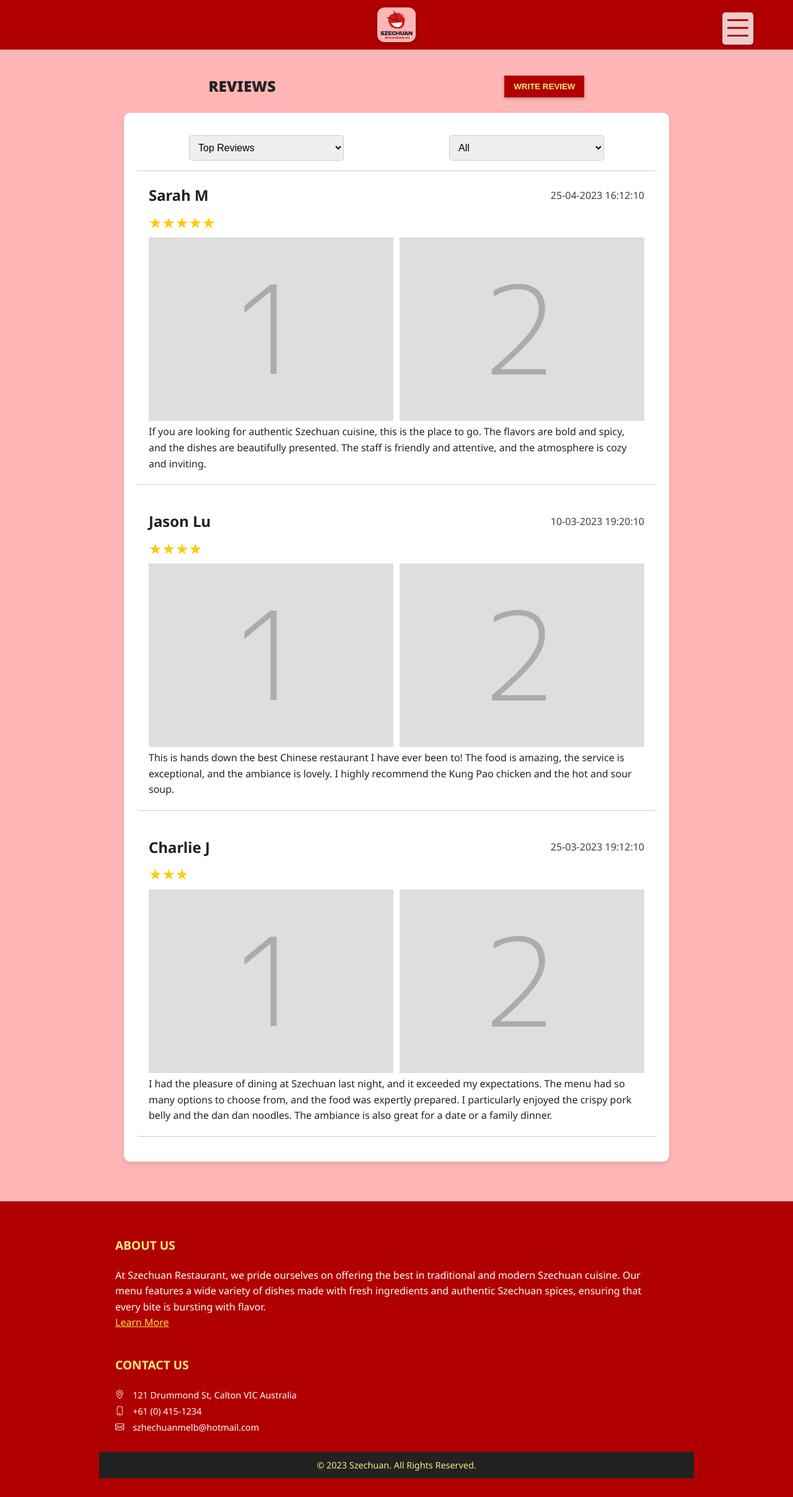
After one commit to Theochenxiyuan/restaurant-website, a PHP site: page /reviews.php in a window 1280 px wide. The commit adds this page. Shown: the whole page at 62% size. Run offline with PHP 8.4, Linux system fonts and the light colour scheme.

Commit message:
first build of the reviews page frontend

```diff
--- a/css/global.css
+++ b/css/global.css
@@ -13,7 +13,7 @@
   --gold-3: #ffe13e;
   --gold-4: #fdea7a;
   --dark-1: #222;
-  --dark-2: #383838;
+  --dark-2: #414141;
 }
 
 ::selection {
@@ -216,3 +216,12 @@ footer a {
   text-align: center;
   font-size: 0.9rem;
 }
+
+.card {
+  background-color: #fff;
+  border-radius: 10px;
+  box-shadow: 0 4px 8px rgba(0, 0, 0, 0.1);
+  padding: 20px;
+  margin: auto;
+  max-width: 880px;
+}
--- /dev/null
+++ b/css/reviews.css
@@ -0,0 +1,160 @@
+main .container.flex {
+  justify-content: space-around;
+  gap: 1rem;
+}
+
+.reviews-section {
+  margin-left: auto;
+  margin-right: auto;
+}
+
+.reviews-section > .grid {
+  grid-template-columns: 1fr 1fr;
+  border-bottom: 1px solid #ccc;
+}
+
+.reviews-section select {
+  max-width: 250px;
+  width: calc(50vw - 3rem);
+  display: inline-block;
+  padding: 10px;
+  border: 1px solid #ccc;
+  border-radius: 5px;
+  font-size: 16px;
+  line-height: 1.5;
+}
+
+.review {
+  background-color: #fff;
+  border-radius: 5px;
+  padding: 20px;
+  margin-bottom: 20px;
+  border-bottom: 1px solid #ccc;
+}
+
+.review-header {
+  display: flex;
+  justify-content: space-between;
+  align-items: center;
+  margin-bottom: 5px;
+  gap: 5px;
+}
+
+.review-title {
+  font-size: 1.5rem;
+  font-weight: bold;
+  margin: 0;
+}
+
+.review-time {
+  font-size: 1rem;
+  color: #999;
+  text-align: right;
+  color: var(--dark-2);
+}
+
+.review-content {
+  display: flex;
+  flex-wrap: wrap;
+  align-items: center;
+}
+
+.review-rating {
+  margin-right: 10px;
+  margin-bottom: 5px;
+}
+
+.review-stars {
+  font-size: 1.5rem;
+  color: #ffca08;
+  text-align: center;
+}
+
+.review-images img {
+  max-width: 100%;
+  height: auto;
+  margin-bottom: 5px;
+}
+
+.review-images.grid,
+.uploaded-images.grid,
+.btn-group.grid {
+  grid-template-columns: 1fr 1fr;
+  gap: 10px;
+}
+
+.review-overlay {
+  position: fixed;
+  top: 0;
+  left: 0;
+  width: 100%;
+  height: 100%;
+  background-color: rgba(0, 0, 0, 0.5);
+  display: none;
+  z-index: 4;
+}
+
+.review-form {
+  position: absolute;
+  top: 50%;
+  left: 50%;
+  transform: translate(-50%, -50%);
+  background-color: #fff;
+  padding: 20px;
+  box-shadow: 0px 0px 10px 0px #00000080;
+  border-radius: 5px;
+  width: 90%;
+  max-width: 640px;
+  font-size: 1.2rem;
+  max-height: 100vh;
+}
+
+.review-form h3 {
+  margin-top: 0;
+}
+
+.form-group {
+  margin-bottom: 10px;
+}
+
+.form-group label {
+  display: block;
+  margin-bottom: 5px;
+}
+
+.form-group input,
+.form-group textarea,
+.form-group select,
+.form-group select option {
+  display: block;
+  width: 100%;
+  padding: 10px;
+  border-radius: 5px;
+  border: 1px solid #ccc;
+  font-size: 1.1rem;
+}
+
+.uploaded-images {
+  margin-top: 10px;
+}
+
+.uploaded-images img {
+  display: block;
+  max-width: 100%;
+  height: auto;
+}
+
+.upload-btn {
+  display: inline-block;
+  padding: 10px 20px;
+  font-size: 1.1rem;
+  color: var(--dark-1);
+  border-radius: 5px;
+  cursor: pointer;
+  text-align: center;
+  border: 1px solid #ccc;
+}
+
+input#my-images {
+  display: none;
+}
--- a/gallery.php
+++ b/gallery.php
@@ -26,7 +26,7 @@ shuffle($interior_pictures);
             <?php
             foreach ($food_pictures as $file) {
                 if ($file != "." && $file != "..") {
-                    echo "<div><img src='img/food/" . $file . "' alt='picture of food'></div>";
+                    echo "<div><img src='img/food/" . $file . "' alt='picture of food' loading='lazy'></div>";
                 }
             }
             ?>
@@ -36,7 +36,7 @@ shuffle($interior_pictures);
             <?php
             foreach ($interior_pictures as $file) {
                 if ($file != "." && $file != "..") {
-                    echo "<div><img src='img/interior/" . $file . "' alt='picture of restaurant interior'></div>";
+                    echo "<div><img src='img/interior/" . $file . "' alt='picture of restaurant interior' loading='lazy'></div>";
                 }
             }
             ?>
--- a/index.php
+++ b/index.php
@@ -17,7 +17,7 @@ require_once('sections/header.php');
                     of
                     Sichuan province</span>
                 <div class="grid">
-                    <a href="#" class="btn">View Menu</a>
+                    <a href="menu.php" class="btn">View Menu</a>
                     <a href="reservation.php" class="btn">Reservation</a>
                 </div>
             </div>
@@ -112,7 +112,7 @@ require_once('sections/header.php');
                     </div>
                 </div>
             </div>
-            <div class="w-100 text-center my-3"><a href="#" class="btn">Read More</a></div>
+            <div class="w-100 text-center my-3"><a href="reviews.php" class="btn">Read More</a></div>
 
         </div>
     </section>
--- /dev/null
+++ b/reviews.php
@@ -0,0 +1,126 @@
+<?php
+$title = "Reviews";
+require_once('sections/header.php');
+?>
+
+<div class="review-overlay">
+    <div class="review-form">
+        <h3>Write a Review</h3>
+        <form>
+            <div class="form-group">
+                <label for="my-name">Name:</label>
+                <input type="text" id="my-name" name="my-name" required>
+            </div>
+            <div class="form-group">
+                <label for="my-rating">Rating:</label>
+                <select id="my-rating" name="my-rating" required>
+                    <option value="" disabled selected>Select a rating</option>
+                    <option value="5">5 stars ★★★★★</option>
+                    <option value="4">4 stars ★★★★</option>
+                    <option value="3">3 stars ★★★</option>
+                    <option value="2">2 stars ★★</option>
+                    <option value="1">1 star ★</option>
+                </select>
+            </div>
+            <div class="form-group">
+                <label for="my-text">Review:</label>
+                <textarea id="my-text" name="my-text" rows="5" required></textarea>
+            </div>
+            <div class="form-group">
+                <label for="my-images" class="upload-btn">Upload Image</label>
+                <input type="file" id="my-images" name="my-images[]" accept="image/*" multiple>
+                <div class="uploaded-images grid"></div>
+            </div>
+            <div class="btn-group grid">
+                <button type="submit" class="btn">Submit Review</button>
+                <button type="button" class="btn cancel-review">Cancel</button>
+            </div>
+        </form>
+    </div>
+</div>
+
+<main class="my-2 p-1">
+    <div class="container flex">
+        <h2 class="text-center">Reviews</h2>
+        <button class="write-review btn">Write Review</button>
+    </div>
+
+    <div class="reviews-section card my-2">
+        <div class="grid py-1">
+            <div class="sort flex">
+                <select name="sort" id="sort">
+                    <option value="top">Top Reviews</option>
+                    <option value="newest">Newest First</option>
+                    <option value="oldest">Oldest First</option>
+                </select>
+            </div>
+
+            <div class="filter flex">
+                <select name="filter" id="filter">
+                    <option value="all">All</option>
+                    <option value="5-star">5-star</option>
+                    <option value="4-star">4-star</option>
+                    <option value="3-star">3-star</option>
+                    <option value="2-star">2-star</option>
+                    <option value="1-star">1-star</option>
+                </select>
+            </div>
+        </div>
+
+        <div class="reviews-list">
+            <div class="review">
+                <div class="review-header">
+                    <h3 class="review-title">Jason Lu</h3>
+                    <span class="review-time">10-03-2023 19:20:10</span>
+                </div>
+                <div class="review-content">
+                    <div class="review-rating">
+                        <span class="review-stars">★★★★</span>
+                    </div>
+                    <div class="review-images grid">
+                        <img src="img/1.png" alt="Photo of the review">
+                        <img src="img/2.png" alt="Photo of the review">
+                    </div>
+                    <p class="review-text">This is hands down the best Chinese restaurant I have ever been
+                        to! The food is amazing, the service is exceptional, and the ambiance is lovely. I
+                        highly recommend the Kung Pao chicken and the hot and sour soup.</p>
+                </div>
+            </div>
+            <div class="review">
+                <div class="review-header">
+                    <h3 class="review-title">Charlie J</h3>
+                    <span class="review-time">25-03-2023 19:12:10</span>
+                </div>
+                <div class="review-content">
+                    <div class="review-rating">
+                        <span class="review-stars">★★★</span>
+                    </div>
+                    <div class="review-images grid">
+                        <img src="img/1.png" alt="Photo of the review">
+                        <img src="img/2.png" alt="Photo of the review">
+                    </div>
+                    <p class="review-text">I had the pleasure of dining at Szechuan last night, and it exceeded my expectations. The menu had so many options to choose from, and the food was expertly prepared. I particularly enjoyed the crispy pork belly and the dan dan noodles. The ambiance is also great for a date or a family dinner.</p>
+                </div>
+            </div>
+            <div class="review">
+                <div class="review-header">
+                    <h3 class="review-title">Sarah M</h3>
+                    <span class="review-time">25-04-2023 16:12:10</span>
+                </div>
+                <div class="review-content">
+                    <div class="review-rating">
+                        <span class="review-stars">★★★★★</span>
+                    </div>
+                    <div class="review-images grid">
+                        <img src="img/1.png" alt="Photo of the review">
+                        <img src="img/2.png" alt="Photo of the review">
+                    </div>
+                    <p class="review-text">If you are looking for authentic Szechuan cuisine, this is the place to go. The flavors are bold and spicy, and the dishes are beautifully presented. The staff is friendly and attentive, and the atmosphere is cozy and inviting.</p>
+                </div>
+            </div>
+        </div>
+
+    </div>
+</main>
+
+<?php require_once('sections/footer.php') ?>
--- a/sections/header.php
+++ b/sections/header.php
@@ -14,6 +14,8 @@
     <link rel="stylesheet" href="https://cdn.jsdelivr.net/npm/bootstrap-icons@1.10.4/font/bootstrap-icons.css">
     <link rel="stylesheet" href="css/global.css">
     <link rel="stylesheet" href="css/utilities.css">
+
+
     <script src="js/menuBtn.js" defer></script>
 
     <?php
@@ -29,6 +31,9 @@
         echo '<link rel="stylesheet" href="css/reservation.css">';
     } elseif ($file_name === 'about.php') {
         echo '<link rel="stylesheet" href="css/about.css">';
+    } elseif ($file_name === 'reviews.php') {
+        echo '<link rel="stylesheet" href="css/reviews.css">';
+        echo '<script src="js/reviews.js" defer></script>';
     }
     ?>
 </head>
@@ -40,11 +45,10 @@
         <ul class="flex flex-col">
             <li><a href="index.php">Home</a></li>
             <li><a href="about.php">About</a></li>
-            <li><a href="#">Menu</a></li>
+            <li><a href="menu.php">Menu</a></li>
             <li><a href="reservation.php">Reservation</a></li>
             <li><a href="gallery.php">Photo Gallery</a></li>
-            <li><a href="#">Reviews</a></li>
-            <li class="hidden"><a href="#">Account</a></li>
+            <li><a href="reviews.php">Reviews</a></li>
         </ul>
         <a href="#">Log In</a>
     </nav>
```
Also changed, not shown: css/reservation.css (+0 -9 lines), js/reviews.js (added, +136 -0 lines), menu.php (added, +7 -0 lines).
